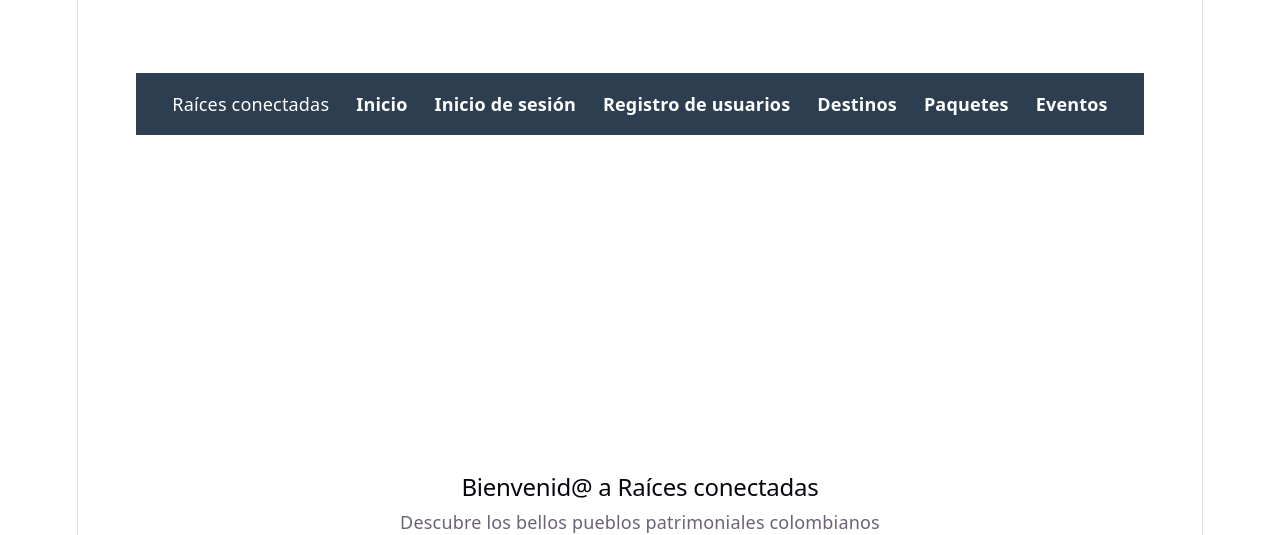
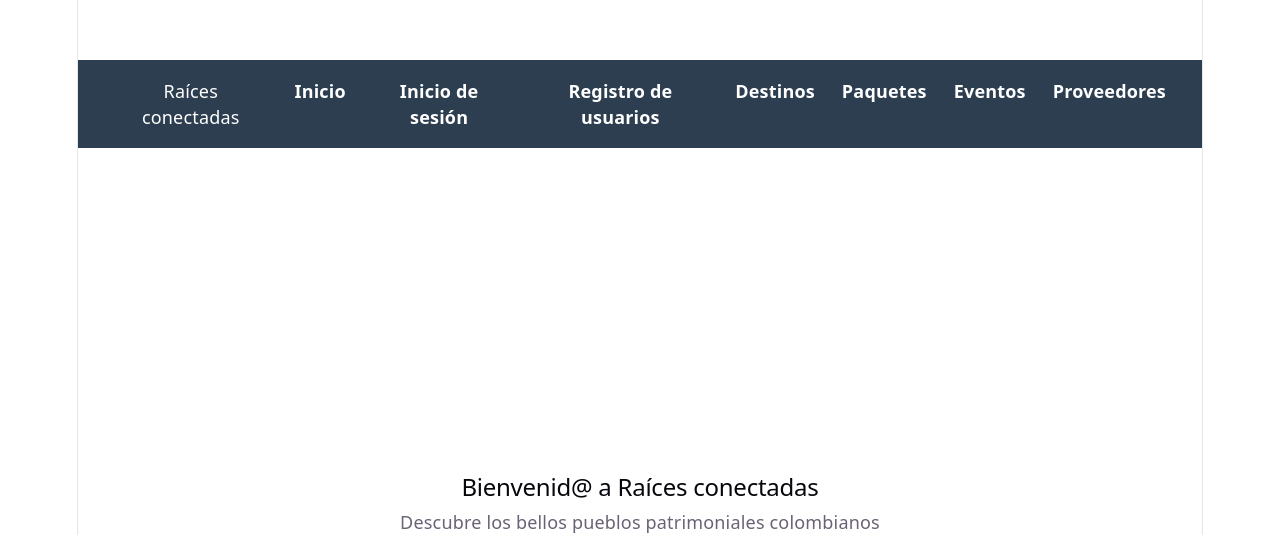
Before and after one commit to diego23-hub/raicesConectadas, a React (Vite) app: page / in a window 1280 px wide. Shown: the part 265-800 px from the top of the page. Built offline with nearby package versions, Linux system fonts and the light colour scheme.

Commit message:
Update App.jsx

```diff
--- a/src/App.jsx
+++ b/src/App.jsx
@@ -2,9 +2,9 @@ import { useState } from 'react';
 import ListaDestino from "./components/destinos/ListaDestinos";
 import FormularioLogin from './components/clientes/FormularioLogin';
 import FormularioRegistro from './components/clientes/FormularioRegistro';
+import FormularioProveedor from './components/proveedores/FormularioProveedor';
 
 import './App.css';
-
 
 function App() {
   const [vista, setVista] = useState('inicio');
@@ -21,6 +21,7 @@ function App() {
             <li><a href='#destinos' onClick={() => setVista('destinos')}>Destinos</a></li>
             <li><a href='#paquetes' onClick={() => setVista('paquetes')}>Paquetes</a></li>
             <li><a href='#eventos' onClick={() => setVista('eventos')}>Eventos</a></li>
+            <li><a href='#proveedores' onClick={() => setVista('proveedores')}>Proveedores</a></li>
           </ul>
         </nav>
       </section>
@@ -48,10 +49,11 @@ function App() {
           </div>
         )}
 
+        {vista === 'proveedores' && <FormularioProveedor />}
 
       </main>
     </>
   );
+}
 
-}
 export default App;
```
